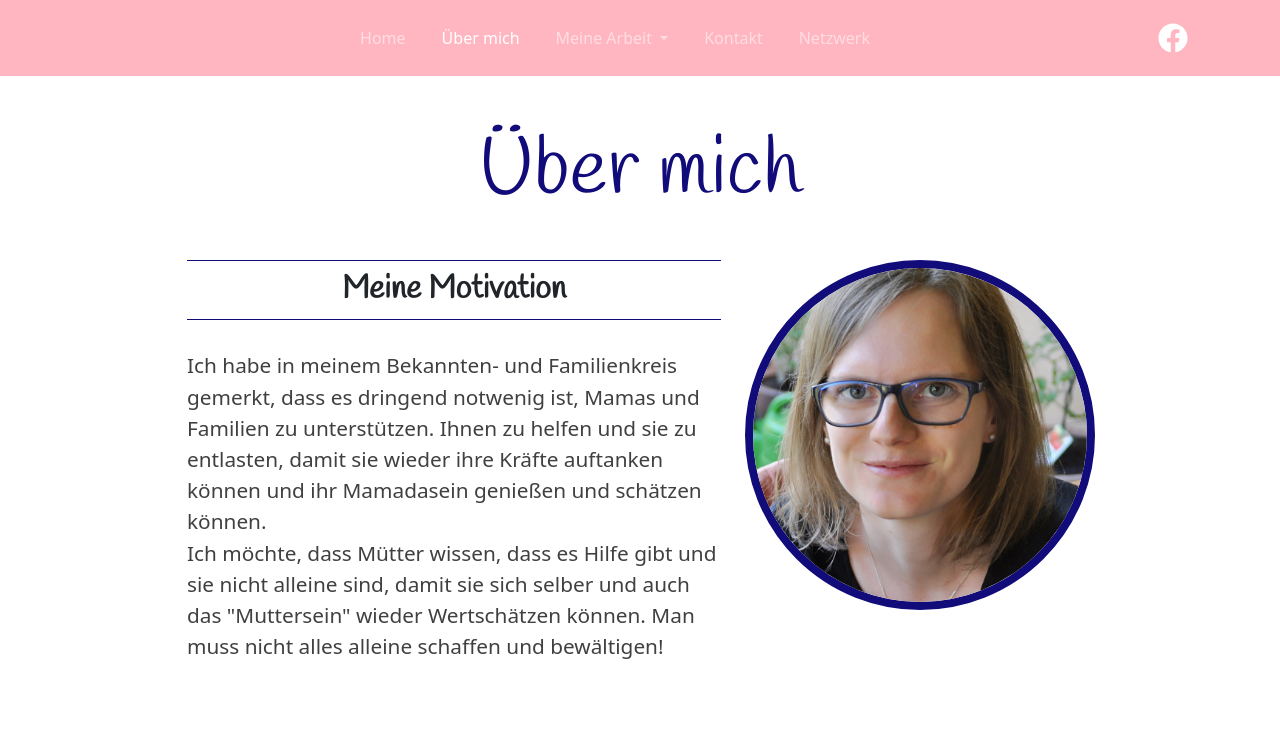
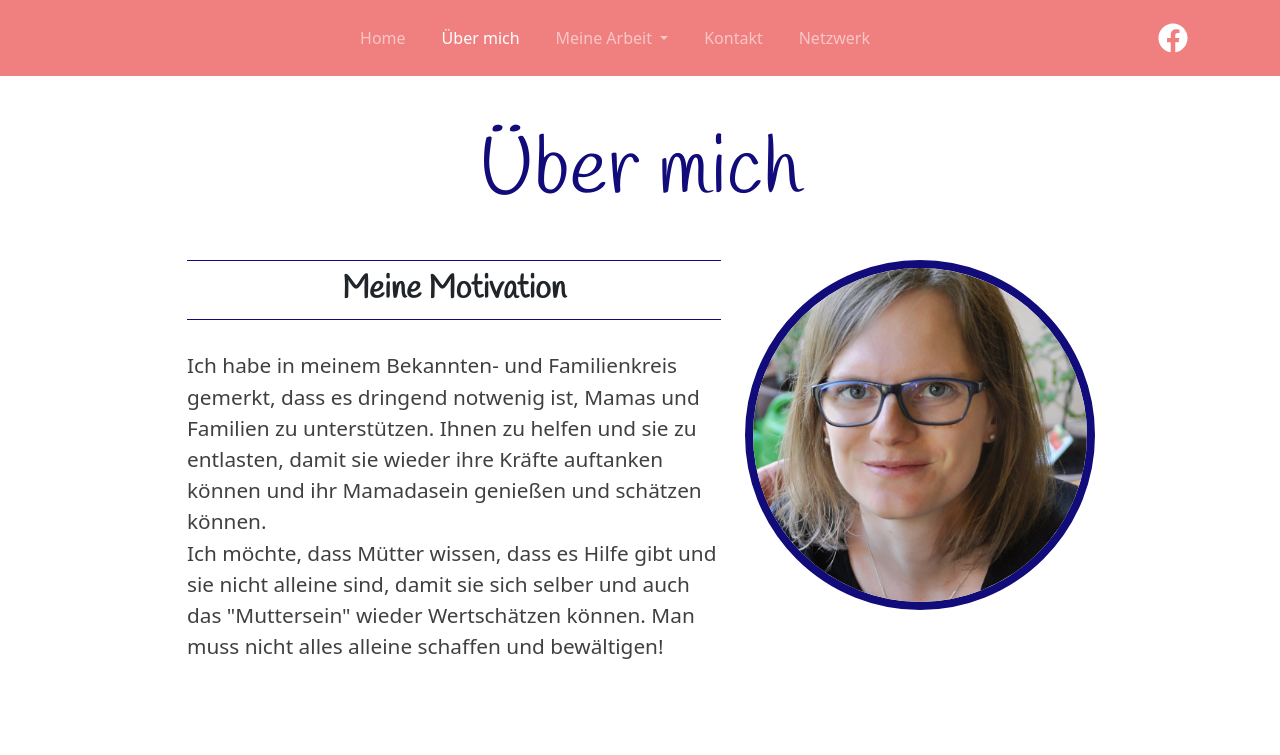
Before and after one commit to schrollinger/mamahilfe-evi, a plain HTML site: page about.html in a window 1280 px wide. Shown: the top 755 px of the page. Drawn offline with nearby package versions, Linux system fonts and the light colour scheme.

Commit message:
Navbar lightcoral

```diff
--- a/about.html
+++ b/about.html
@@ -34,7 +34,7 @@
 
 <body>
     <!--Navigation-->
-    <nav class="navbar sticky-top navbar-expand-lg navbar-dark" style="background-color: lightpink;">
+    <nav class="navbar sticky-top navbar-expand-lg navbar-dark" style="background-color: lightcoral;">
         <div class="container">
             <button class="navbar-toggler" type="button" data-bs-toggle="collapse"
                 data-bs-target="#navbarSupportedContent" aria-controls="navbarSupportedContent" aria-expanded="false"
```
Also changed, not shown: index.html (+1 -1 lines), network.html (+1 -1 lines), work.html (+1 -1 lines).
